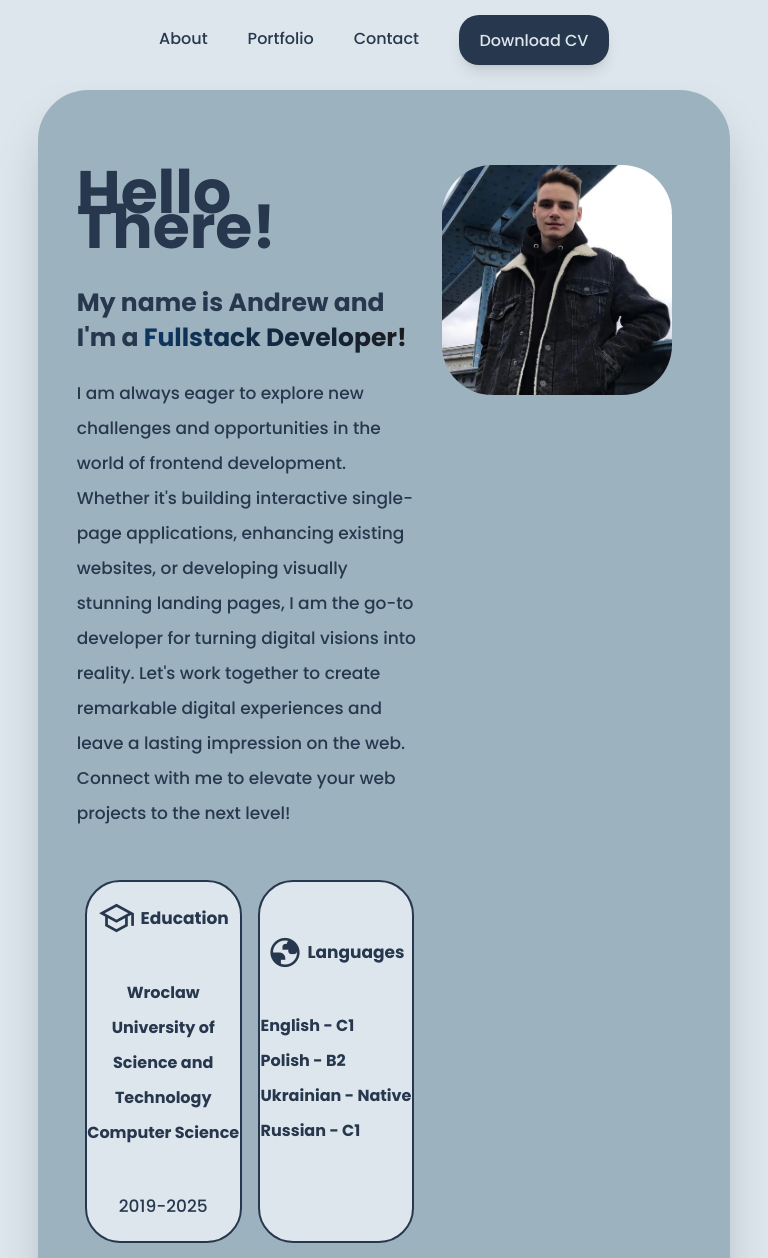
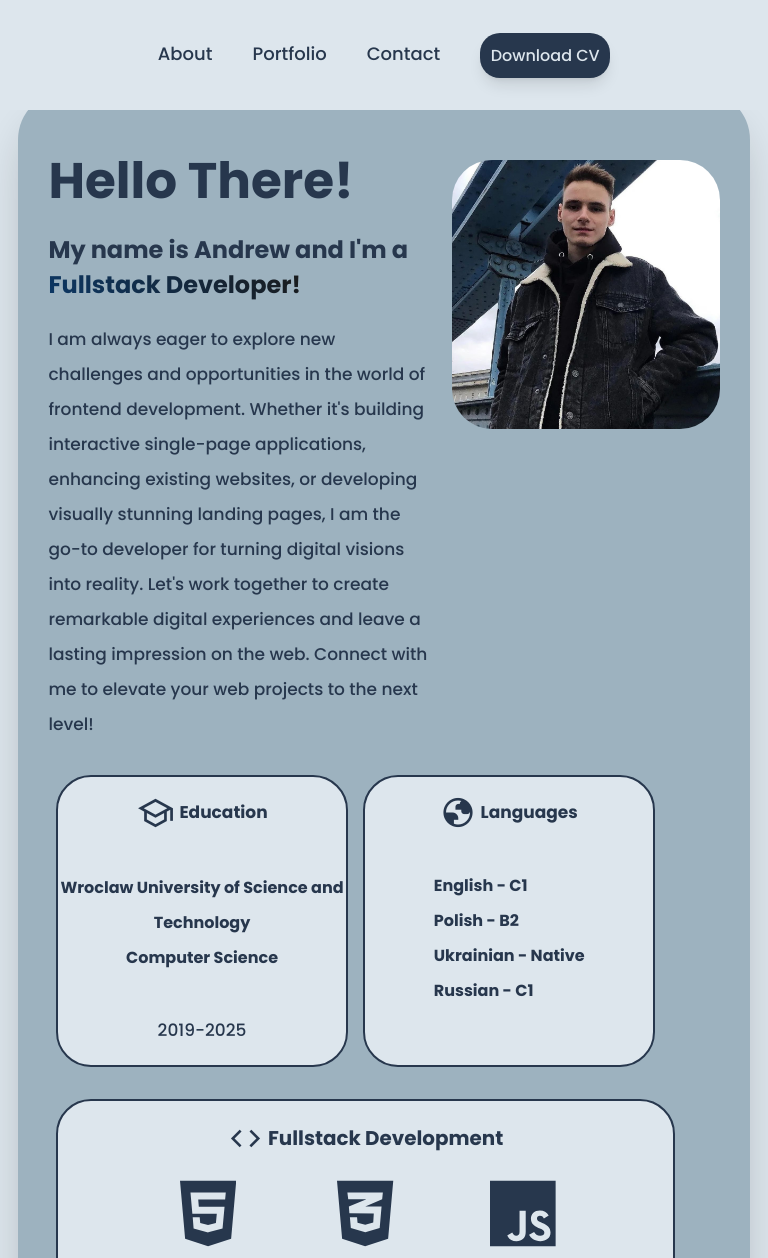
Before and after one commit to andrewvergun/portfolio-website, a plain HTML site: page index.html in a window 768 px wide. Shown: the top 1258 px of the page. Drawn offline with nearby package versions, Linux system fonts and the light colour scheme.

Commit message:
Optimize for tablets

```diff
--- a/styles.css
+++ b/styles.css
@@ -455,3 +455,96 @@ header button:hover{
   }
 
 }
+/* Tablet optimization */
+@media screen and (min-width: 576px) and (max-width: 1024px) {
+  header {
+    font-size: 18px;
+    padding: 15px;
+    height: 10vh;
+  }
+
+  header ul li {
+    margin: 12px 20px;
+  }
+
+  header button {
+    font-size: 16px;
+    height: 45px;
+    width: 130px;
+    margin: 10px 20px;
+  }
+
+  .about {
+    margin: 90px auto;
+    height: auto;
+    display: flex;
+    justify-content: space-between;
+    padding: 20px;
+  }
+
+  .description {
+    max-width: 50vw;
+    margin: 20px 10px;
+  }
+
+  .description h1 {
+    font-size: 50px;
+  }
+
+  .description h2 {
+    font-size: 24px;
+  }
+
+  .profile-pic {
+    max-width: 40vw;
+    text-align: center;
+    margin-top: 50px;
+  }
+
+  .profile-pic img {
+    width: 35vw;
+    height: auto;
+    border-radius: 40px;
+  }
+
+  .wrapper-ed-lng {
+    width: 80vw;
+    flex-direction: row;
+  }
+
+  .card {
+    width: 40vw;
+    margin: 2vh 1vw;
+  }
+
+  .tech-card {
+    width: 80vw;
+  }
+
+  .front-tech {
+    grid-template-columns: 1fr 1fr 1fr;
+    column-gap: 20px;
+  }
+
+  .portfolio-description {
+    font-size: 1rem;
+    margin-left: 40px;
+    margin-right: 40px;
+  }
+
+  .card-portfolio {
+    grid-template-columns: 1fr 1fr;
+    height: auto;
+    margin-bottom: 40px;
+  }
+
+  .portfolio-image img {
+    width: 50vw;
+    border-radius: 30px;
+  }
+
+  .social-item svg {
+    height: 65px;
+    width: 65px;
+  }
+}
```
